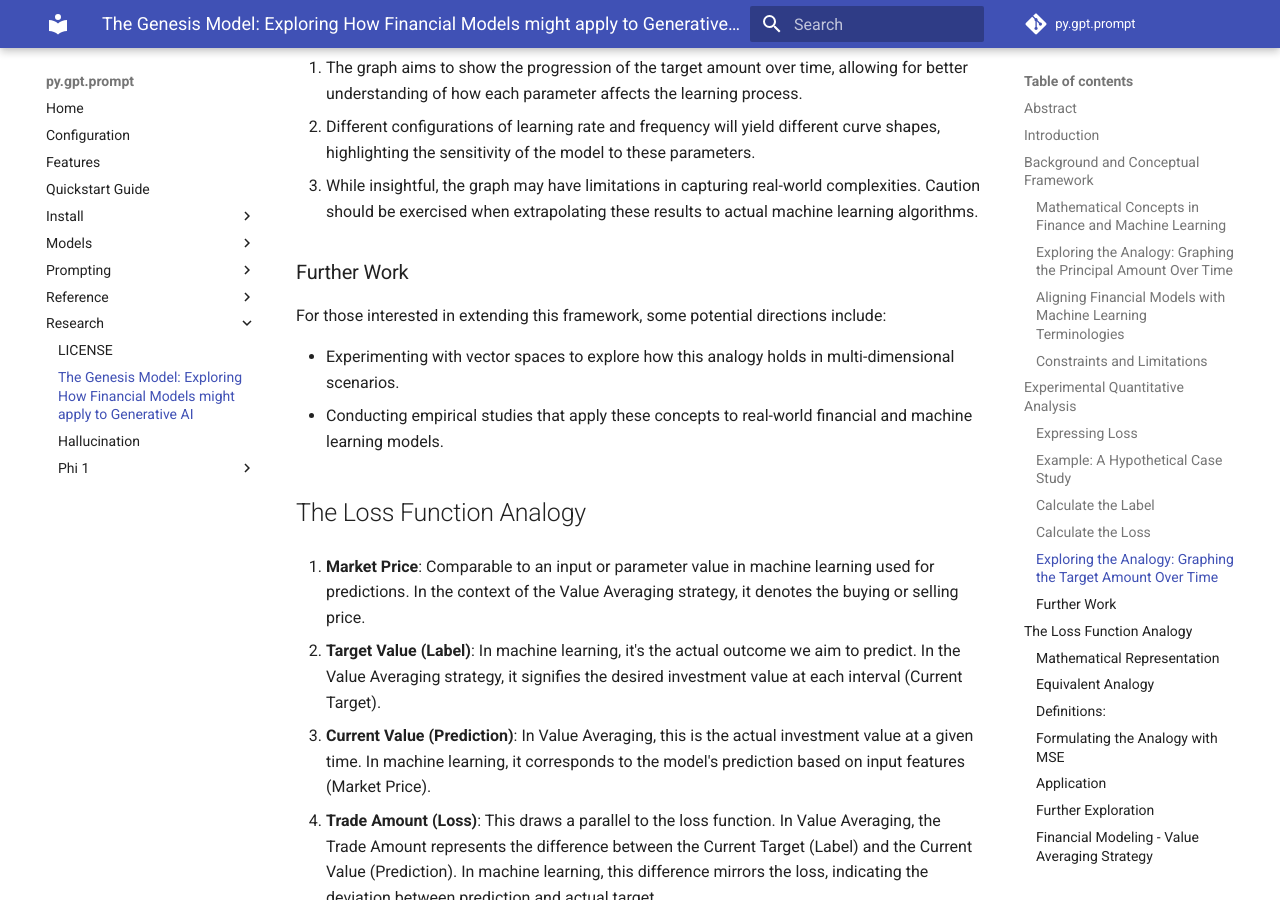
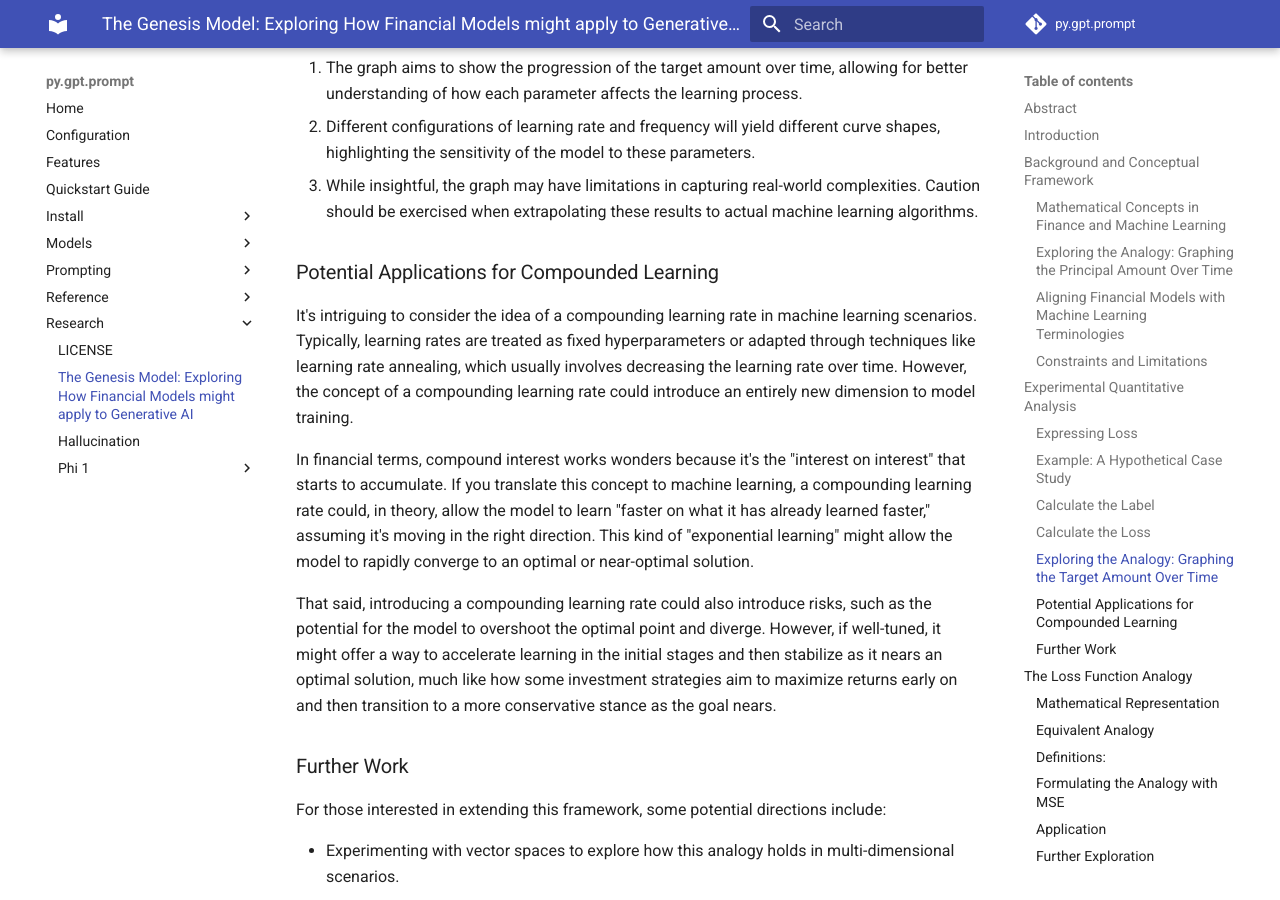
Before and after one commit to teleprint-me/py.gpt.prompt, an MkDocs documentation site: the page built from docs/research/genesis.md, in a window 1280 px wide and 900 px high, scrolled down 8258 px. Built offline with MkDocs 1.6.1 and Material for MkDocs 9.7.7, drawn with Linux system fonts in a browser that asks for light colours; comment, search, counter and statistics services are not loaded.

Commit message:
docs: Add section highlighting compounded learning

```diff
--- a/docs/research/genesis.md
+++ b/docs/research/genesis.md
@@ -405,6 +405,29 @@ architecture, or exploring other strategies for improvement.
    complexities. Caution should be exercised when extrapolating these results to
    actual machine learning algorithms.
 
+### Potential Applications for Compounded Learning
+
+It's intriguing to consider the idea of a compounding learning rate in machine
+learning scenarios. Typically, learning rates are treated as fixed
+hyperparameters or adapted through techniques like learning rate annealing,
+which usually involves decreasing the learning rate over time. However, the
+concept of a compounding learning rate could introduce an entirely new dimension
+to model training.
+
+In financial terms, compound interest works wonders because it's the "interest
+on interest" that starts to accumulate. If you translate this concept to machine
+learning, a compounding learning rate could, in theory, allow the model to learn
+"faster on what it has already learned faster," assuming it's moving in the
+right direction. This kind of "exponential learning" might allow the model to
+rapidly converge to an optimal or near-optimal solution.
+
+That said, introducing a compounding learning rate could also introduce risks,
+such as the potential for the model to overshoot the optimal point and diverge.
+However, if well-tuned, it might offer a way to accelerate learning in the
+initial stages and then stabilize as it nears an optimal solution, much like how
+some investment strategies aim to maximize returns early on and then transition
+to a more conservative stance as the goal nears.
+
 ### Further Work
 
 For those interested in extending this framework, some potential directions
```
